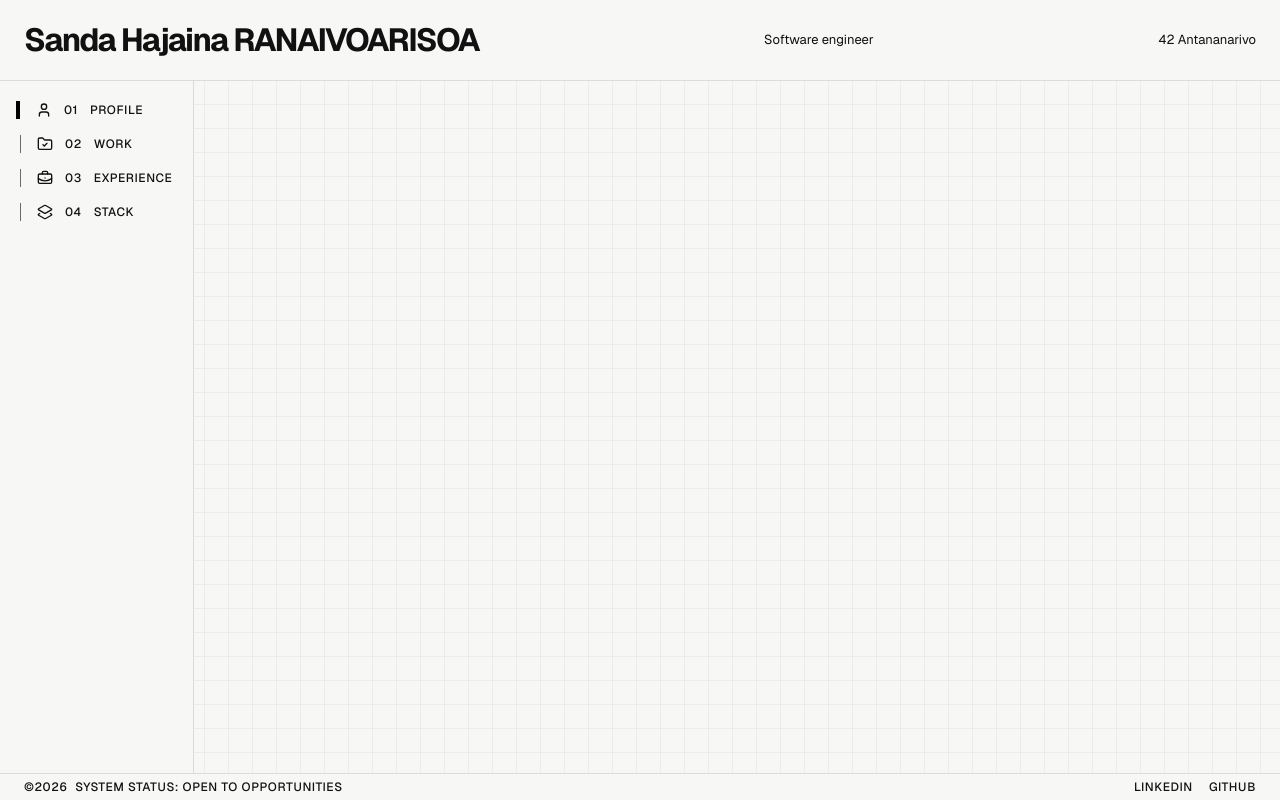
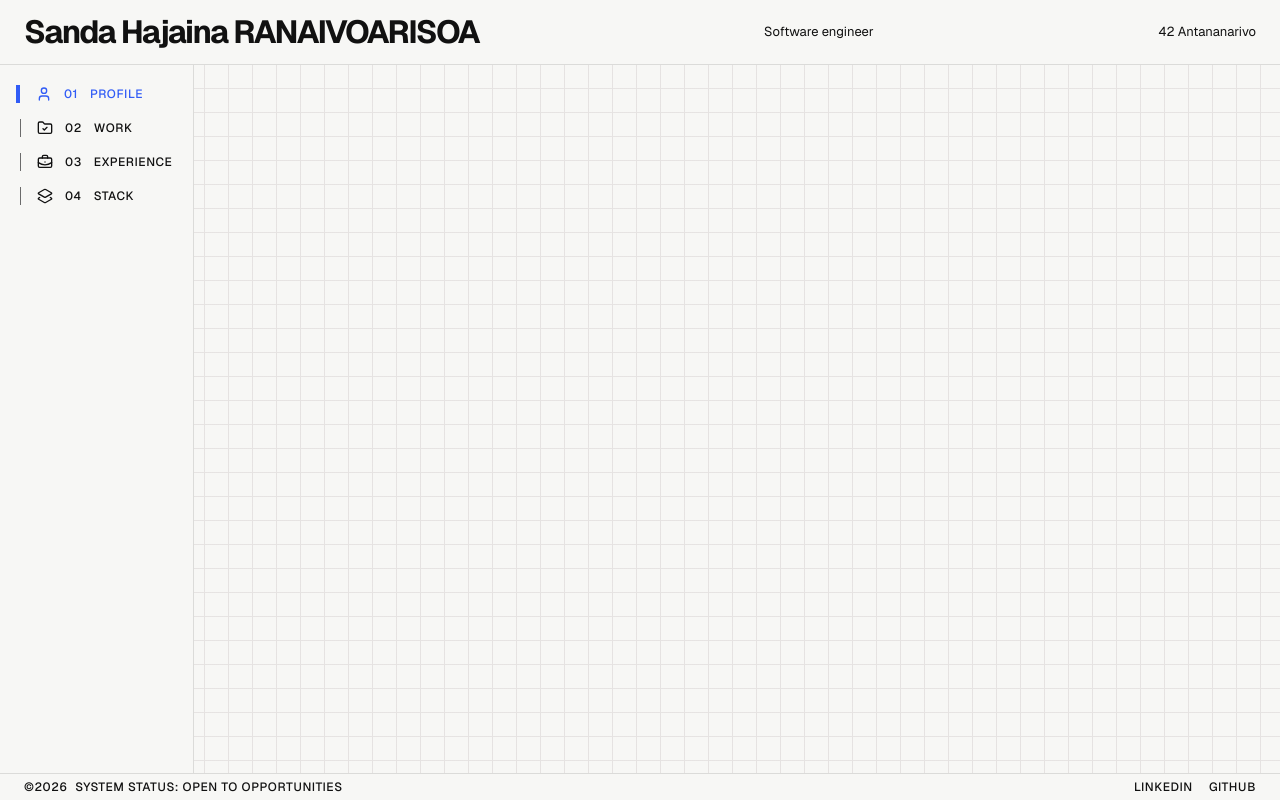
Before and after one commit to sandahajaina/sanda, a Next.js app: page / in a window 1280 px wide. Built offline with nearby package versions, Linux system fonts and the light colour scheme.

Commit message:
some little changes

```diff
--- a/src/app/globals.css
+++ b/src/app/globals.css
@@ -44,8 +44,8 @@ body {
 .grid-background {
 
   background-image:
-    linear-gradient(to right, rgba(229, 226, 225, 0.5) 1px, transparent 1px),
-    linear-gradient(to bottom, rgba(229, 226, 225, 0.5) 1px, transparent 1px);
+    linear-gradient(to right, rgba(229, 226, 225, 0.986) 1px, transparent 1px),
+    linear-gradient(to bottom, rgba(229, 226, 225, 0.958) 1px, transparent 1px);
   background-size: 24px 24px;
 
   background-position: 10px 23px;
--- a/src/components/Header.tsx
+++ b/src/components/Header.tsx
@@ -4,7 +4,7 @@ const LOCATION = "42 Antananarivo";
 
 export function Header() {
     return (
-        <header className="flex justify-between items-center border-b border-secondary/20 px-6 py-4">
+        <header className="flex justify-between items-center border-b border-secondary/20 px-6 py-2">
             <h1 className="text-heading">{NAME}</h1>
             <span className="text-meta">{ROLE}</span>
             <span className="text-meta">{LOCATION}</span>
--- a/src/components/NavItem.tsx
+++ b/src/components/NavItem.tsx
@@ -17,8 +17,8 @@ export function NavItem({ href, label, number, icon }: NavItemProps) {
     return (
         <Link href={href} className={isActive ? "-translate-x-[4px]" : ""}>
             <span
-                className={`flex items-center gap-3 pl-4 text-label uppercase
-    ${isActive ? "border-l-4 border-black" : "border-l border-secondary"}`}
+                className={`flex items-center hover:text-accent hover:border-accent gap-3 pl-4 text-label uppercase
+    ${isActive ? "border-l-4 border-accent text-accent" : "border-l border-secondary"}`}
             >
                 <span>{icon}</span>
                 <span>{number}</span>
```
